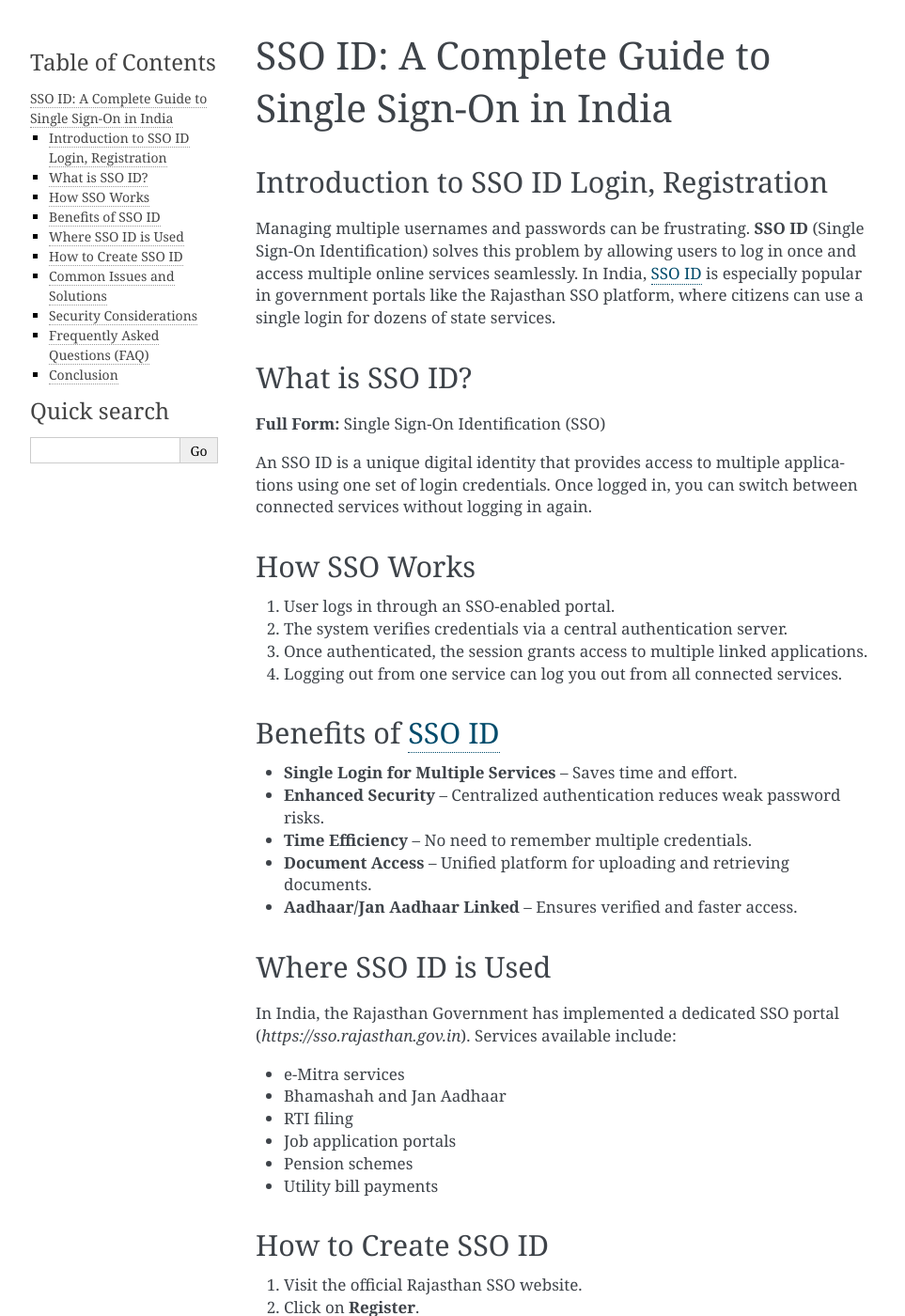
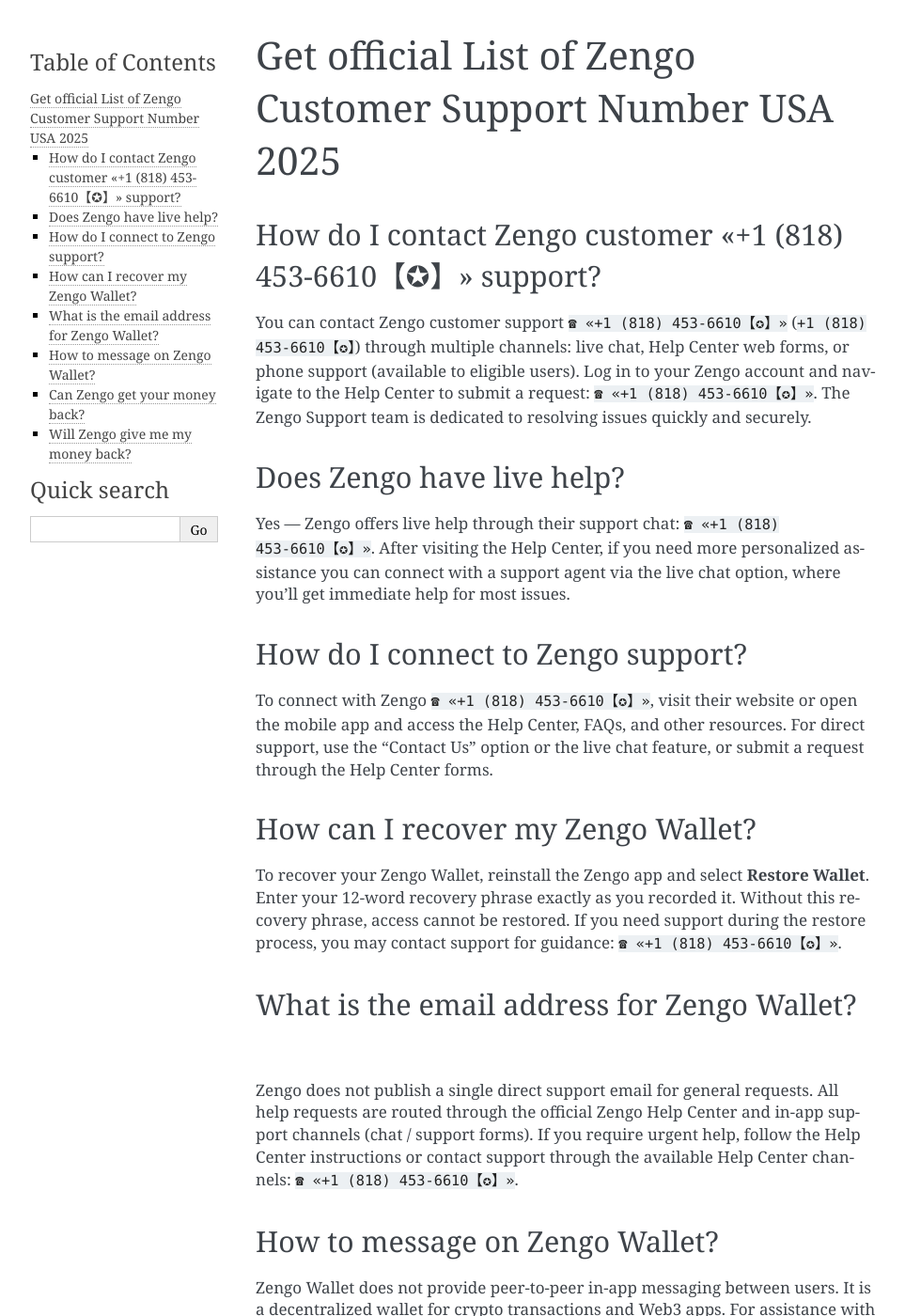
Before and after one commit to apparid/zengodocs, a Sphinx documentation site: the page built from docs/index.rst, in a window 1280 px wide and 1400 px high. Shown: the whole window at 94% size, without its empty margins (148-1111 px from the left). Built offline with Sphinx 7.4.7, drawn with Linux system fonts in a browser that asks for light colours; some of the changed text lies outside the part shown.

Commit message:
Update index.rst

```diff
--- a/docs/index.rst
+++ b/docs/index.rst
@@ -1,139 +1,42 @@
-.. meta::
-   :title: SSO ID - Login, Registration - Rajasthan SSO Portal Guide
-   :description: Learn SSO ID meaning, benefits, and step-by-step registration process to access multiple government services with one secure login.
-   :keywords: SSO ID, Single Sign-On, Rajasthan SSO, SSO login, SSO registration, SSO benefits, SSO India, SSO portal
+Get official List of Zengo Customer Support Number USA 2025
+======================
 
-SSO ID: A Complete Guide to Single Sign-On in India
-===================================================
+How do I contact Zengo customer «+1 (818) 453-6610【✪】» support?
+----------------------------------------------------------------
 
-Introduction to SSO ID Login, Registration
-------------
-Managing multiple usernames and passwords can be frustrating. **SSO ID**
-(Single Sign-On Identification) solves this problem by allowing users
-to log in once and access multiple online services seamlessly.
-In India, `SSO ID <https://gbapps.blog/sso-id/>`_ is especially popular in government portals like
-the Rajasthan SSO platform, where citizens can use a single login
-for dozens of state services.
+You can contact Zengo customer support ``☎ «+1 (818) 453-6610【✪】»`` (``+1 (818) 453-6610【✪】``) through multiple channels: live chat, Help Center web forms, or phone support (available to eligible users). Log in to your Zengo account and navigate to the Help Center to submit a request: ``☎ «+1 (818) 453-6610【✪】»``. The Zengo Support team is dedicated to resolving issues quickly and securely.
 
-What is SSO ID?
----------------
-**Full Form:** Single Sign-On Identification (SSO)
+Does Zengo have live help?
+--------------------------
 
-An SSO ID is a unique digital identity that provides access to multiple
-applications using one set of login credentials. Once logged in,
-you can switch between connected services without logging in again.
+Yes — Zengo offers live help through their support chat: ``☎ «+1 (818) 453-6610【✪】»``. After visiting the Help Center, if you need more personalized assistance you can connect with a support agent via the live chat option, where you'll get immediate help for most issues.
 
-How SSO Works
--------------
-1. User logs in through an SSO-enabled portal.
-2. The system verifies credentials via a central authentication server.
-3. Once authenticated, the session grants access to multiple linked applications.
-4. Logging out from one service can log you out from all connected services.
+How do I connect to Zengo support?
+---------------------------------
 
-Benefits of `SSO ID <https://gbapps.blog/sso-id/>`_
-------------------
-* **Single Login for Multiple Services** – Saves time and effort.
-* **Enhanced Security** – Centralized authentication reduces weak password risks.
-* **Time Efficiency** – No need to remember multiple credentials.
-* **Document Access** – Unified platform for uploading and retrieving documents.
-* **Aadhaar/Jan Aadhaar Linked** – Ensures verified and faster access.
+To connect with Zengo ``☎ «+1 (818) 453-6610【✪】»``, visit their website or open the mobile app and access the Help Center, FAQs, and other resources. For direct support, use the "Contact Us" option or the live chat feature, or submit a request through the Help Center forms.
 
-Where SSO ID is Used
---------------------
-In India, the Rajasthan Government has implemented a dedicated SSO portal
-(`https://sso.rajasthan.gov.in`). Services available include:
+How can I recover my Zengo Wallet?
+----------------------------------
 
-* e-Mitra services
-* Bhamashah and Jan Aadhaar
-* RTI filing
-* Job application portals
-* Pension schemes
-* Utility bill payments
+To recover your Zengo Wallet, reinstall the Zengo app and select **Restore Wallet**. Enter your 12-word recovery phrase exactly as you recorded it. Without this recovery phrase, access cannot be restored. If you need support during the restore process, you may contact support for guidance: ``☎ «+1 (818) 453-6610【✪】»``.
 
-How to Create SSO ID
---------------------
-1. Visit the official Rajasthan SSO website.
-2. Click on **Register**.
-3. Choose a category: Citizen, Udhyog, or Government Employee.
-4. Verify using Aadhaar, Jan Aadhaar, or Bhamashah ID.
-5. Create a password and save your login details.
+What is the email address for Zengo Wallet?
+-------------------------------------------
 
-Common Issues and Solutions
----------------------------
-* **Forgot Password** – Use the "Forgot Password" link and verify via OTP.
-* **Account Locked** – Wait 24 hours or contact support.
-* **OTP Not Received** – Check network, spam folder, or request again.
+Zengo does not publish a single direct support email for general requests. All help requests are routed through the official Zengo Help Center and in-app support channels (chat / support forms). If you require urgent help, follow the Help Center instructions or contact support through the available Help Center channels: ``☎ «+1 (818) 453-6610【✪】»``.
 
-Security Considerations
------------------------
-SSO is secure when implemented with:
-* Strong encryption
-* Multi-factor authentication
-* Regular password updates
+How to message on Zengo Wallet?
+-------------------------------
 
-Frequently Asked Questions (FAQ)
+Zengo Wallet does not provide peer-to-peer in-app messaging between users. It is a decentralized wallet for crypto transactions and Web3 apps. For assistance with features or navigation, use the Help Center or contact support: ``☎ «+1 (818) 453-6610【✪】»``.
+
+Can Zengo get your money back?
+------------------------------
+
+Cryptocurrency transactions are typically irreversible. Zengo does not normally refund transactions once confirmed on-chain. However, if there's an account-related issue or an internal support case, contact Zengo Support to report and investigate the problem: ``☎ «+1 (818) 453-6610【✪】»``.
+
+Will Zengo give me my money back?
 --------------------------------
-**Q1: What is the full form of SSO ID?**
-A: SSO ID stands for Single Sign-On Identification.
 
-**Q2: How can I register for an SSO ID?**
-A: Visit the Rajasthan SSO website, click "Register," select your category,
-verify using Aadhaar or Jan Aadhaar, and set your password.
-
-**Q3: What services can I access with SSO ID?**
-A: You can access e-Mitra, RTI, job portals, pension schemes, bill payments,
-and more through one login.
-
-**Q4: Is SSO ID secure?**
-A: Yes, it uses OTP verification, encryption, and centralized authentication
-for secure access.
-
-Conclusion
-----------
-The SSO ID system simplifies digital access by providing a secure,
-centralized login method. Whether you are a citizen, a business,
-or a government employee, SSO ID saves time, improves security,
-and enhances convenience.
-
-.. raw:: html
-
-   <script type="application/ld+json">
-   {
-     "@context": "https://schema.org",
-     "@type": "FAQPage",
-     "mainEntity": [
-       {
-         "@type": "Question",
-         "name": "What is the full form of SSO ID?",
-         "acceptedAnswer": {
-           "@type": "Answer",
-           "text": "SSO ID stands for Single Sign-On Identification, allowing access to multiple services with one secure login."
-         }
-       },
-       {
-         "@type": "Question",
-         "name": "How can I register for an SSO ID?",
-         "acceptedAnswer": {
-           "@type": "Answer",
-           "text": "Visit sso.rajasthan.gov.in, click Register, choose your category, verify with Aadhaar or Jan Aadhaar, and set your password."
-         }
-       },
-       {
-         "@type": "Question",
-         "name": "What services can I access with SSO ID?",
-         "acceptedAnswer": {
-           "@type": "Answer",
-           "text": "You can access e-Mitra, RTI, job portals, pension schemes, utility bill payments, and more using a single login."
-         }
-       },
-       {
-         "@type": "Question",
-         "name": "Is SSO ID secure?",
-         "acceptedAnswer": {
-           "@type": "Answer",
-           "text": "Yes, SSO ID uses OTP verification, encryption, and centralized authentication to provide secure access."
-         }
-       }
-     ]
-   }
-   </script>
+Refunds depend on the specific circumstances and the type of transaction. In many cases, on-chain transfers cannot be reversed. If your transaction is eligible for recovery or refund under a particular policy or error type, the support team will advise on next steps.
```
